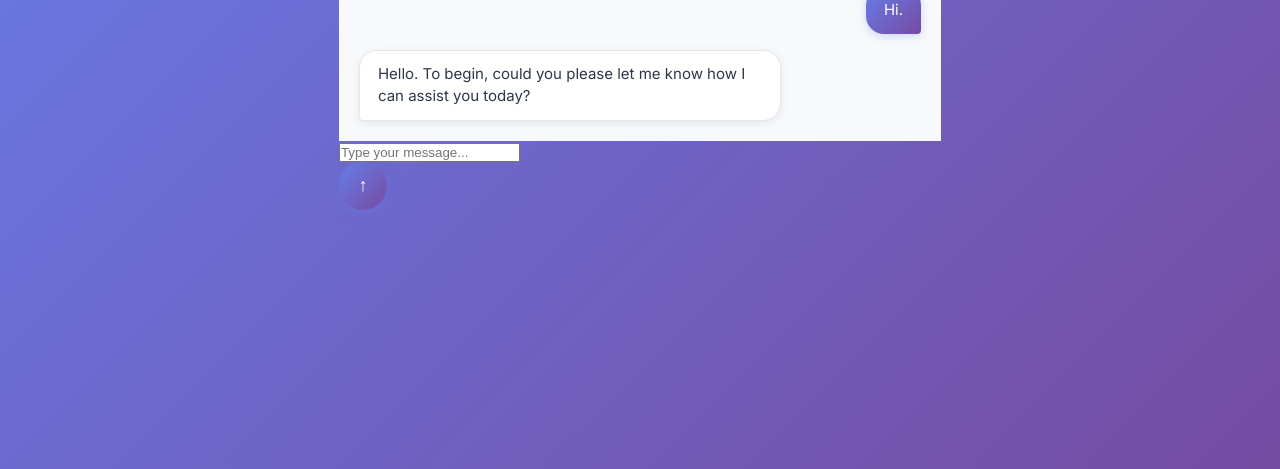
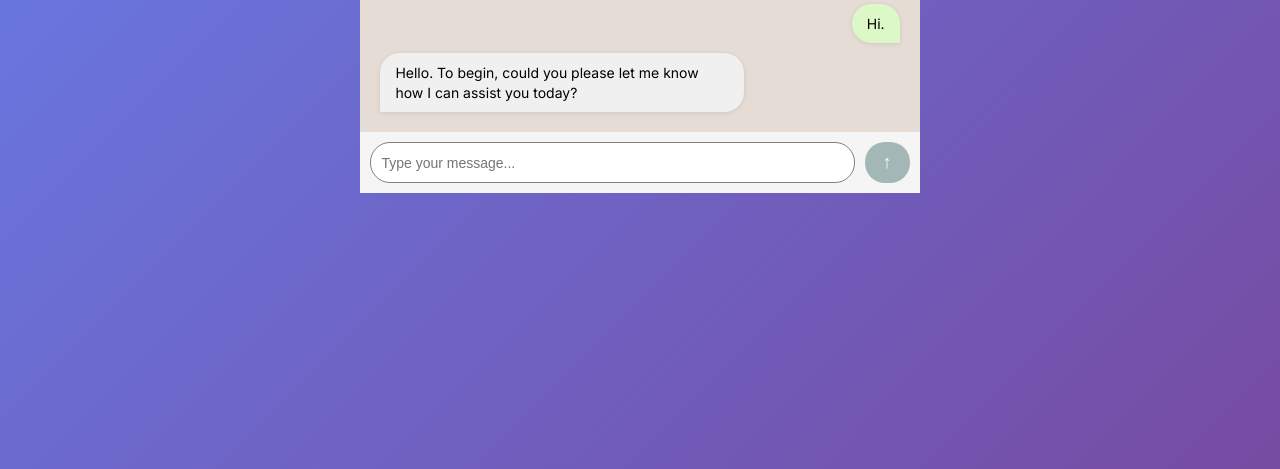
Before and after one commit to NipulK/chat-bot, a plain HTML site: page index.html in a window 1280 px wide. Shown: the part 331-800 px from the top of the page. Drawn offline with Linux system fonts and the light colour scheme.

Commit message:
Refactor chat box styles: adjust padding, background color, and message bubble design

```diff
--- a/style.css
+++ b/style.css
@@ -48,141 +48,72 @@ body {
     letter-spacing: -0.5px;
 }
 
-
-/* Chat box */
-.chat-box {
+.chat-box
+{
     flex: 1;
     padding: 20px;
     overflow-y: auto;
     display: flex;
     flex-direction: column;
-    gap: 16px;
-    background: #f8f9fa;
+    gap: 10px;
+    background: #E5DDD5;
 }
 
-/* Custom scrollbar */
-.chat-box::-webkit-scrollbar {
-    width: 6px;
+.message{
+    max-width: 70%;
+    padding: 10px 15px;
+    border-radius: 20px;
+    font-size: 14px;
+    line-height: 1.4;
+    box-shadow: 0px 1px 5px rgba(0,0,0,0.1);
 }
 
-.chat-box::-webkit-scrollbar-track {
-    background: transparent;
+/* Different styles for user and bot messages*/
+
+.user-chat{
+    background: #DCF8C6;
+    align-self: flex-end;
+    border-bottom-right-radius: 0px;
+    margin-left: auto;
+}
+.bot-chat{
+    background: #F1F0F0;
+    align-self: flex-start;
+    border-bottom-left-radius: 0px;
+    margin-right: auto;
 }
 
-.chat-box::-webkit-scrollbar-thumb {
-    background: #cbd5e0;
-    border-radius: 10px;
+.input-box{
+    background: whitesmoke;
+    padding: 10px;
+    display: flex;
+    gap: 10px;
 }
 
-.chat-box::-webkit-scrollbar-thumb:hover {
-    background: #a0aec0;
+.input-box input{
+    flex: 1;
+    padding: 10px;
+    border: 1px solid gray;
+    border-radius: 20px;
+    outline: none;
+    font-size: 14px;
 }
 
-/* Message bubbles */
-.message {
-    padding: 12px 18px;
-    border-radius: 18px;
-    max-width: 75%;
-    word-wrap: break-word;
-    font-size: 15px;
-    line-height: 1.5;
-    animation: slideIn 0.3s ease;
-}
-
-@keyframes slideIn {
-    from {
-        opacity: 0;
-        transform: translateY(10px);
-    }
-    to {
-        opacity: 1;
-        transform: translateY(0);
-    }
-}
-
-/* User messages */
-.user-chat {
-    background: linear-gradient(135deg, #667eea 0%, #764ba2 100%);
-    color: white;
-    align-self: flex-end;
-    border-bottom-right-radius: 4px;
-    box-shadow: 0 2px 8px rgba(102, 126, 234, 0.3);
-}
-
-/* Bot messages */
-.bot-chat {
-    background: white;
-    color: #2d3748;
-    align-self: flex-start;
-    border-bottom-left-radius: 4px;
-    box-shadow: 0 2px 8px rgba(0, 0, 0, 0.08);
-    border: 1px solid #e2e8f0;
-}
-
-/* Input area */
-.input-area {
-    display: flex;
-    padding: 20px;
-    background: white;
-    border-top: 1px solid #e2e8f0;
-    gap: 12px;
-}
-
-.input-area input {
-    flex: 1;
-    padding: 14px 18px;
-    border: 2px solid #e2e8f0;
-    border-radius: 24px;
-    font-size: 15px;
-    outline: none;
-    transition: all 0.3s ease;
-    font-family: 'Inter', sans-serif;
-}
-
-.input-area input:focus {
-    border-color: #667eea;
-    box-shadow: 0 0 0 3px rgba(102, 126, 234, 0.1);
-}
-
-.input-area input::placeholder {
-    color: #a0aec0;
-}
-
-/* Send button */
+/* Style for send button */
 #send-btn {
-    background: linear-gradient(135deg, #667eea 0%, #764ba2 100%);
+  background-color: #a3b8b6;
   color: white;
   border: none;
-    border-radius: 50%;
-    width: 48px;
-    height: 48px;
+  border-radius: 20px;
+  padding: 10px 18px;
   font-size: 18px;
   cursor: pointer;
-    transition: all 0.3s ease;
-    display: flex;
-    align-items: center;
-    justify-content: center;
-    box-shadow: 0 4px 12px rgba(102, 126, 234, 0.4);
+  transition:all 0.3s, transform 0.2s;
 }
-
 #send-btn:hover {
-    transform: scale(1.05);
-    box-shadow: 0 6px 16px rgba(102, 126, 234, 0.5);
-}
-
-#send-btn:active {
+  background-color: black;
   transform: scale(0.95);
 }
-
-/* Responsive design */
-@media (max-width: 480px) {
-    .chat-container {
-        height: 100vh;
-        max-width: 100%;
-        border-radius: 0;
+#send-btn:active {
+  transform: scale(0.9);
 }
-
-    .message {
-        max-width: 85%;
-    }
-}
```
Lines whose indentation alone changed are shown as unchanged.
